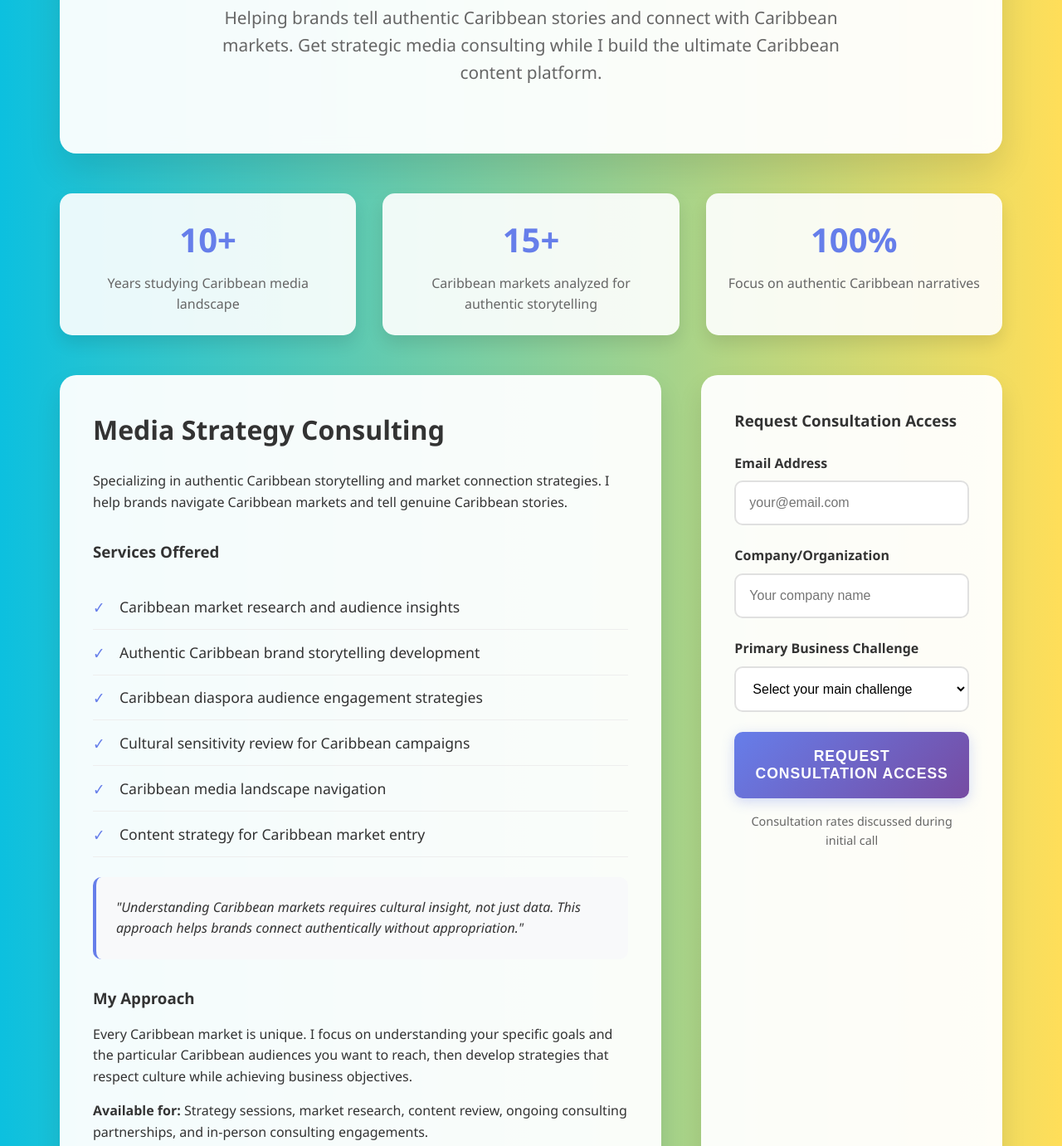
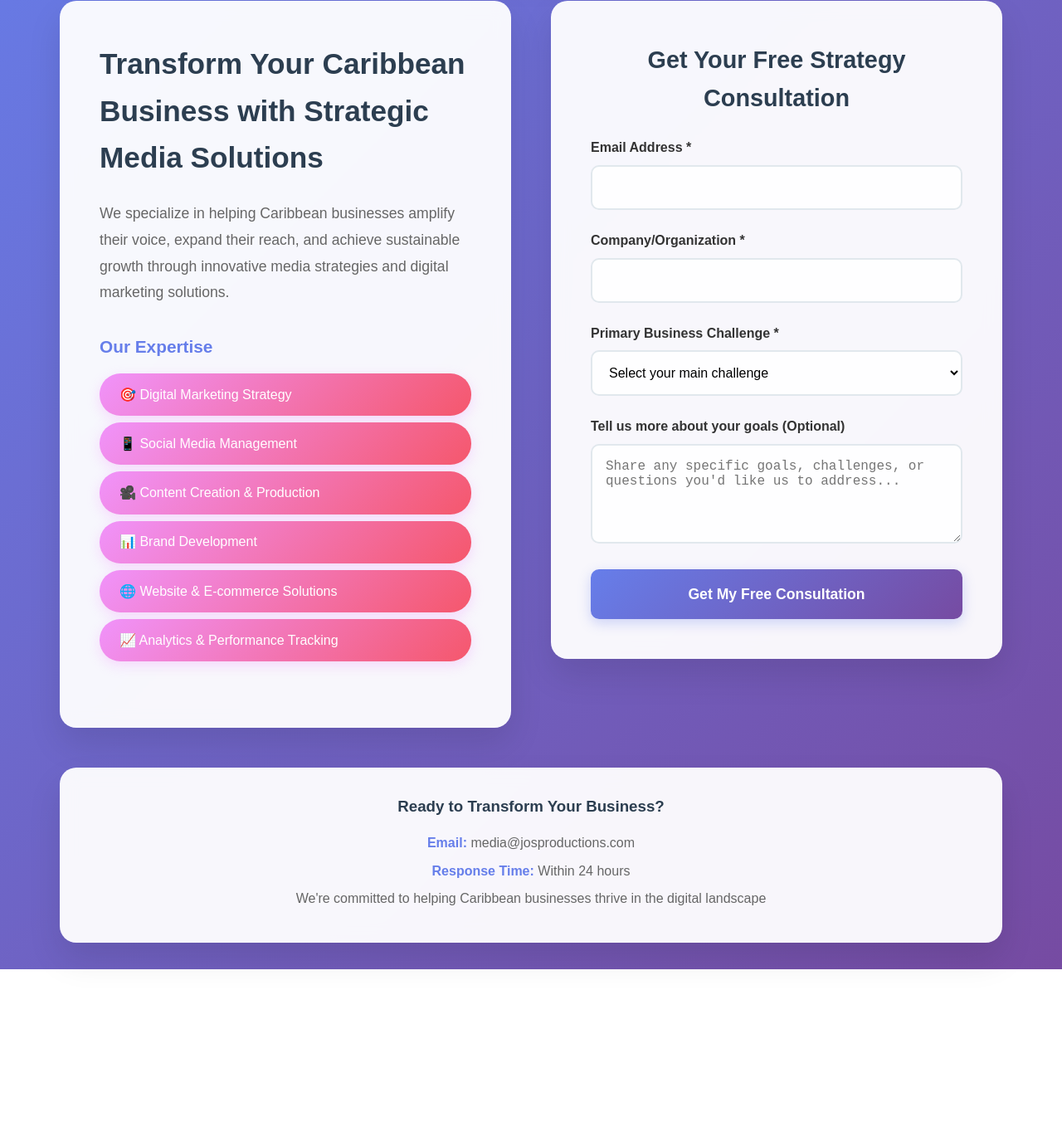
Before and after one commit to JOSMedia/Caribbean-Media-Consulting, a plain HTML site: page index.html in a window 1280 px wide. Shown: the part 248-1629 px from the top of the page at 83% size. After the commit the page ends 1416 px from the top, so only its background shows below. Drawn offline with Linux system fonts and the light colour scheme.

Commit message:
Update index.html

```diff
--- a/index.html
+++ b/index.html
@@ -3,7 +3,7 @@
 <head>
     <meta charset="UTF-8">
     <meta name="viewport" content="width=device-width, initial-scale=1.0">
-    <title>JOS PRODUCTIONS - Caribbean Business Intelligence</title>
+    <title>Caribbean Media Consulting - JOS Productions</title>
     <style>
         * {
             margin: 0;
@@ -12,10 +12,10 @@
         }
 
         body {
-            font-family: 'Segoe UI', Tahoma, Geneva, Verdana, sans-serif;
+            font-family: 'Arial', sans-serif;
             line-height: 1.6;
             color: #333;
-            background: linear-gradient(90deg, #0cc0df, #ffde59);
+            background: linear-gradient(135deg, #667eea 0%, #764ba2 100%);
             min-height: 100vh;
         }
 
@@ -25,411 +25,280 @@
             padding: 2rem;
         }
 
-        .hero {
+        header {
             background: rgba(255, 255, 255, 0.95);
             backdrop-filter: blur(10px);
+            padding: 2rem;
             border-radius: 20px;
-            padding: 3rem;
-            text-align: center;
             margin-bottom: 3rem;
             box-shadow: 0 20px 40px rgba(0, 0, 0, 0.1);
-            animation: fadeInUp 0.8s ease-out;
-        }
-
-        @keyframes fadeInUp {
-            from {
-                opacity: 0;
-                transform: translateY(30px);
-            }
-            to {
-                opacity: 1;
-                transform: translateY(0);
-            }
+            text-align: center;
         }
 
         .logo {
-            font-size: 3rem;
+            font-size: 2.5rem;
             font-weight: bold;
-            margin-bottom: 1rem;
-            background: linear-gradient(135deg, #667eea, #764ba2);
-            -webkit-background-clip: text;
-            -webkit-text-fill-color: transparent;
-            background-clip: text;
+            color: #2c3e50;
+            margin-bottom: 0.5rem;
+            text-shadow: 2px 2px 4px rgba(0, 0, 0, 0.1);
         }
 
-        .hero-headline {
-            font-size: 2.5rem;
-            font-weight: bold;
-            margin-bottom: 1rem;
-            color: #333;
+        .tagline {
+            color: #667eea;
+            font-size: 1.3rem;
+            font-weight: 500;
         }
 
-        .hero-subtext {
-            font-size: 1.3rem;
-            color: #666;
-            margin-bottom: 2rem;
-            max-width: 800px;
-            margin-left: auto;
-            margin-right: auto;
+        .main-content {
+            display: grid;
+            grid-template-columns: 1fr 1fr;
+            gap: 3rem;
+            align-items: start;
         }
 
-        .stats {
-            display: grid;
-            grid-template-columns: repeat(auto-fit, minmax(200px, 1fr));
-            gap: 2rem;
-            margin: 3rem 0;
+        .hero-section {
+            background: rgba(255, 255, 255, 0.95);
+            backdrop-filter: blur(10px);
+            padding: 3rem;
+            border-radius: 20px;
+            box-shadow: 0 20px 40px rgba(0, 0, 0, 0.1);
         }
 
-        .stat {
-            text-align: center;
-            padding: 1.5rem;
-            background: rgba(255, 255, 255, 0.9);
-            border-radius: 15px;
-            box-shadow: 0 10px 20px rgba(0, 0, 0, 0.1);
+        .hero-section h1 {
+            color: #2c3e50;
+            font-size: 2.2rem;
+            margin-bottom: 1.5rem;
+            font-weight: 700;
         }
 
-        .stat-number {
-            font-size: 2.5rem;
-            font-weight: bold;
-            color: #667eea;
-            display: block;
+        .hero-section p {
+            color: #666;
+            font-size: 1.1rem;
+            margin-bottom: 2rem;
+            line-height: 1.8;
         }
 
-        .stat-text {
-            font-size: 1rem;
-            color: #666;
-            margin-top: 0.5rem;
+        .services {
+            margin-bottom: 2rem;
         }
 
-        .two-column {
-            display: grid;
-            grid-template-columns: 2fr 1fr;
-            gap: 3rem;
-            margin-top: 3rem;
+        .services h3 {
+            color: #667eea;
+            margin-bottom: 1rem;
+            font-size: 1.3rem;
         }
 
-        .content-section {
-            background: rgba(255, 255, 255, 0.95);
-            border-radius: 20px;
-            padding: 2.5rem;
-            box-shadow: 0 15px 30px rgba(0, 0, 0, 0.1);
+        .services ul {
+            list-style: none;
+            padding-left: 0;
         }
 
-        .section-title {
-            font-size: 2rem;
-            font-weight: bold;
-            margin-bottom: 1.5rem;
-            color: #333;
+        .services li {
+            background: linear-gradient(135deg, #f093fb 0%, #f5576c 100%);
+            color: white;
+            padding: 0.8rem 1.5rem;
+            margin-bottom: 0.5rem;
+            border-radius: 25px;
+            font-weight: 500;
+            box-shadow: 0 5px 15px rgba(240, 147, 251, 0.3);
+            transform: translateX(0);
+            transition: all 0.3s ease;
         }
 
-        .service-list {
-            list-style: none;
-            margin: 1.5rem 0;
+        .services li:hover {
+            transform: translateX(10px);
+            box-shadow: 0 8px 25px rgba(240, 147, 251, 0.4);
         }
 
-        .service-list li {
-            padding: 0.8rem 0;
-            border-bottom: 1px solid #eee;
-            font-size: 1.1rem;
-            position: relative;
-            padding-left: 2rem;
+        .consultation-form {
+            background: rgba(255, 255, 255, 0.95);
+            backdrop-filter: blur(10px);
+            padding: 3rem;
+            border-radius: 20px;
+            box-shadow: 0 20px 40px rgba(0, 0, 0, 0.1);
         }
 
-        .service-list li:before {
-            content: "✓";
-            position: absolute;
-            left: 0;
-            color: #667eea;
-            font-weight: bold;
-            font-size: 1.2rem;
-        }
-
-        .form-section {
-            background: rgba(255, 255, 255, 0.95);
-            border-radius: 20px;
-            padding: 2.5rem;
-            box-shadow: 0 15px 30px rgba(0, 0, 0, 0.1);
-            position: sticky;
-            top: 2rem;
+        .consultation-form h2 {
+            color: #2c3e50;
+            margin-bottom: 1.5rem;
+            font-size: 1.8rem;
+            text-align: center;
         }
 
         .form-group {
             margin-bottom: 1.5rem;
         }
 
-        .form-group label {
+        label {
             display: block;
             margin-bottom: 0.5rem;
+            color: #333;
             font-weight: 600;
-            color: #333;
         }
 
-        .form-group input,
-        .form-group select,
-        .form-group textarea {
+        input, select, textarea {
             width: 100%;
             padding: 1rem;
-            border: 2px solid #e0e0e0;
+            border: 2px solid #e1e8ed;
             border-radius: 10px;
             font-size: 1rem;
             transition: all 0.3s ease;
+            background: rgba(255, 255, 255, 0.9);
+        }
+
+        input:focus, select:focus, textarea:focus {
+            outline: none;
+            border-color: #667eea;
+            box-shadow: 0 0 0 3px rgba(102, 126, 234, 0.1);
             background: white;
         }
 
-        .form-group input:focus,
-        .form-group select:focus,
-        .form-group textarea:focus {
-            outline: none;
-            border-color: #667eea;
-            box-shadow: 0 0 0 3px rgba(102, 126, 234, 0.1);
+        textarea {
+            height: 120px;
+            resize: vertical;
         }
 
-        .cta-button {
+        .submit-btn {
             width: 100%;
+            background: linear-gradient(135deg, #667eea 0%, #764ba2 100%);
+            color: white;
             padding: 1.2rem;
-            background: linear-gradient(135deg, #667eea, #764ba2);
-            color: white;
             border: none;
             border-radius: 10px;
             font-size: 1.1rem;
-            font-weight: bold;
+            font-weight: 600;
             cursor: pointer;
             transition: all 0.3s ease;
-            text-transform: uppercase;
-            letter-spacing: 1px;
-            box-shadow: 0 4px 15px rgba(102, 126, 234, 0.3);
+            box-shadow: 0 5px 15px rgba(102, 126, 234, 0.3);
         }
 
-        .cta-button:hover {
-            transform: translateY(-3px);
-            box-shadow: 0 6px 20px rgba(102, 126, 234, 0.4);
+        .submit-btn:hover {
+            transform: translateY(-2px);
+            box-shadow: 0 8px 25px rgba(102, 126, 234, 0.4);
         }
 
-        .testimonial {
-            background: #f8f9fa;
-            padding: 1.5rem;
-            border-radius: 10px;
-            margin: 1.5rem 0;
-            border-left: 4px solid #667eea;
-            font-style: italic;
+        .hidden {
+            display: none;
         }
 
-        .app-preview {
+        .contact-info {
             background: rgba(255, 255, 255, 0.95);
+            backdrop-filter: blur(10px);
+            padding: 2rem;
             border-radius: 20px;
-            padding: 2.5rem;
             margin-top: 3rem;
             text-align: center;
-            box-shadow: 0 15px 30px rgba(0, 0, 0, 0.1);
+            box-shadow: 0 20px 40px rgba(0, 0, 0, 0.1);
         }
 
-        .app-preview h3 {
-            font-size: 1.8rem;
-            margin-bottom: 1rem;
-            color: #333;
-        }
-
-        .coming-soon {
-            background: linear-gradient(135deg, #667eea, #764ba2);
-            color: white;
-            padding: 0.5rem 1rem;
-            border-radius: 20px;
-            font-size: 0.9rem;
-            font-weight: bold;
-            display: inline-block;
+        .contact-info h3 {
+            color: #2c3e50;
             margin-bottom: 1rem;
         }
 
-        .success-message {
-            display: none;
-            background: #d4edda;
-            color: #155724;
-            padding: 1.5rem;
-            border-radius: 10px;
-            margin-top: 1rem;
-            text-align: center;
+        .contact-info p {
+            color: #666;
+            margin-bottom: 0.5rem;
         }
 
-        .network-link {
-            background: #f8f9fa;
-            border: 1px solid #e9ecef;
-            border-radius: 10px;
-            padding: 1rem;
-            margin-top: 2rem;
-            text-align: center;
-        }
-
-        .network-link a {
+        .contact-info strong {
             color: #667eea;
-            text-decoration: none;
-            font-weight: 600;
-        }
-
-        .network-link a:hover {
-            text-decoration: underline;
         }
 
         @media (max-width: 768px) {
-            .two-column {
+            .main-content {
                 grid-template-columns: 1fr;
                 gap: 2rem;
             }
 
-            .hero-headline {
-                font-size: 2rem;
+            .hero-section, .consultation-form {
+                padding: 2rem;
             }
 
-            .hero-subtext {
-                font-size: 1.1rem;
+            .hero-section h1 {
+                font-size: 1.8rem;
             }
 
-            .stats {
-                grid-template-columns: 1fr;
-            }
-
-            .container {
-                padding: 1rem;
+            .logo {
+                font-size: 2rem;
             }
         }
     </style>
 </head>
 <body>
     <div class="container">
-        <div class="hero">
-            <div class="logo">JOS PRODUCTIONS</div>
-            <h1 class="hero-headline">Caribbean Media Strategy Consulting</h1>
-            <p class="hero-subtext">Helping brands tell authentic Caribbean stories and connect with Caribbean markets. Get strategic media consulting while I build the ultimate Caribbean content platform.</p>
-        </div>
+        <header>
+            <div class="logo">JOS Productions</div>
+            <div class="tagline">Caribbean Media Consulting Excellence</div>
+        </header>
 
-        <div class="stats">
-            <div class="stat">
-                <span class="stat-number">10+</span>
-                <div class="stat-text">Years studying Caribbean media landscape</div>
-            </div>
-            <div class="stat">
-                <span class="stat-number">15+</span>
-                <div class="stat-text">Caribbean markets analyzed for authentic storytelling</div>
-            </div>
-            <div class="stat">
-                <span class="stat-number">100%</span>
-                <div class="stat-text">Focus on authentic Caribbean narratives</div>
-            </div>
-        </div>
+        <div class="main-content">
+            <section class="hero-section">
+                <h1>Transform Your Caribbean Business with Strategic Media Solutions</h1>
+                <p>We specialize in helping Caribbean businesses amplify their voice, expand their reach, and achieve sustainable growth through innovative media strategies and digital marketing solutions.</p>
 
-        <div class="two-column">
-            <div class="content-section">
-                <h2 class="section-title">Media Strategy Consulting</h2>
-                <p>Specializing in authentic Caribbean storytelling and market connection strategies. I help brands navigate Caribbean markets and tell genuine Caribbean stories.</p>
+                <div class="services">
+                    <h3>Our Expertise</h3>
+                    <ul>
+                        <li>🎯 Digital Marketing Strategy</li>
+                        <li>📱 Social Media Management</li>
+                        <li>🎥 Content Creation & Production</li>
+                        <li>📊 Brand Development</li>
+                        <li>🌐 Website & E-commerce Solutions</li>
+                        <li>📈 Analytics & Performance Tracking</li>
+                    </ul>
+                </div>
+            </section>
 
-                <h3 style="margin-top: 2rem; margin-bottom: 1rem;">Services Offered</h3>
-                <ul class="service-list">
-                    <li>Caribbean market research and audience insights</li>
-                    <li>Authentic Caribbean brand storytelling development</li>
-                    <li>Caribbean diaspora audience engagement strategies</li>
-                    <li>Cultural sensitivity review for Caribbean campaigns</li>
-                    <li>Caribbean media landscape navigation</li>
-                    <li>Content strategy for Caribbean market entry</li>
-                </ul>
-
-                <div class="testimonial">
-                    "Understanding Caribbean markets requires cultural insight, not just data. This approach helps brands connect authentically without appropriation."
-                </div>
-
-                <h3 style="margin-top: 2rem; margin-bottom: 1rem;">My Approach</h3>
-                <p>Every Caribbean market is unique. I focus on understanding your specific goals and the particular Caribbean audiences you want to reach, then develop strategies that respect culture while achieving business objectives.</p>
-
-                <p style="margin-top: 1rem;"><strong>Available for:</strong> Strategy sessions, market research, content review, ongoing consulting partnerships, and in-person consulting engagements.</p>
-
-                <div class="network-link">
-                    <p><strong>Explore authentic Caribbean content:</strong></p>
-                    <a href="https://islandviewnetwork.com" target="_blank">Visit Island View Network →</a>
-                    <p style="font-size: 0.9rem; color: #666; margin-top: 0.5rem;">See our Caribbean storytelling in action</p>
-                </div>
-            </div>
-
-            <div class="form-section">
-                <h3 style="margin-bottom: 1.5rem;">Request Consultation Access</h3>
-
-                <form id="consultingForm" netlify name="consultation-request">
-                    <div class="form-group">
-                        <label for="email">Email Address</label>
-                        <input type="email" name="email" id="email" required placeholder="your@email.com">
+            <section class="consultation-form">
+                <h2>Get Your Free Strategy Consultation</h2>
+                <form action="/thank-you.html" method="POST" netlify-honeypot="bot-field" data-netlify="true" name="consultation-request">
+                    <div class="hidden">
+                        <label>Don't fill this out if you're human: <input name="bot-field" /></label>
                     </div>
 
                     <div class="form-group">
-                        <label for="company">Company/Organization</label>
-                        <input type="text" name="company" id="company" placeholder="Your company name">
+                        <label for="email">Email Address *</label>
+                        <input type="email" id="email" name="email" required>
                     </div>
 
                     <div class="form-group">
-                        <label for="challenge">Primary Business Challenge</label>
+                        <label for="company">Company/Organization *</label>
+                        <input type="text" id="company" name="company" required>
+                    </div>
+
+                    <div class="form-group">
+                        <label for="challenge">Primary Business Challenge *</label>
                         <select id="challenge" name="challenge" required>
                             <option value="">Select your main challenge</option>
-                            <option value="market-entry">Caribbean market entry</option>
-                            <option value="brand-positioning">Authentic brand positioning</option>
-                            <option value="media-strategy">Media strategy development</option>
-                            <option value="competitive-intelligence">Business intelligence needs</option>
-                            <option value="crisis-management">Crisis-proof business models</option>
-                            <option value="other">Other - will specify</option>
+                            <option value="brand-awareness">Increasing Brand Awareness</option>
+                            <option value="lead-generation">Lead Generation & Sales</option>
+                            <option value="social-media">Social Media Presence</option>
+                            <option value="content-strategy">Content Strategy</option>
+                            <option value="website-performance">Website & Online Performance</option>
+                            <option value="market-expansion">Market Expansion</option>
+                            <option value="competitor-analysis">Competitive Analysis</option>
+                            <option value="media-strategy">Overall Media Strategy</option>
+                            <option value="other">Other (please specify in message)</option>
                         </select>
                     </div>
 
-                    <button type="submit" class="cta-button">Request Consultation Access</button>
+                    <div class="form-group">
+                        <label for="message">Tell us more about your goals (Optional)</label>
+                        <textarea id="message" name="message" placeholder="Share any specific goals, challenges, or questions you'd like us to address..."></textarea>
+                    </div>
+
+                    <button type="submit" class="submit-btn">Get My Free Consultation</button>
                 </form>
-
-                <div class="success-message" id="successMessage">
-                    ✅ Request submitted! You'll receive exclusive Caribbean business intelligence and consultation details within 24 hours.
-                </div>
-
-                <p style="text-align: center; margin-top: 1rem; font-size: 0.9rem; color: #666;">
-                    Consultation rates discussed during initial call
-                </p>
-            </div>
+            </section>
         </div>
 
-        <div class="app-preview">
-            <div class="coming-soon">Coming Soon</div>
-            <h3>Caribbean Content Platform</h3>
-            <p>Building a comprehensive platform for Caribbean stories, insights, and cultural content. Join the waitlist to get early access when we launch.</p>
-
-            <div style="margin-top: 2rem;">
-                <strong style="color: #667eea;">Early Consulting Clients Get:</strong><br>
-                ✓ Platform beta access when available<br>
-                ✓ Exclusive content and insights<br>
-                ✓ Early adopter benefits<br>
-                ✓ Continued partnership opportunities
-            </div>
+        <div class="contact-info">
+            <h3>Ready to Transform Your Business?</h3>
+            <p><strong>Email:</strong> media@josproductions.com</p>
+            <p><strong>Response Time:</strong> Within 24 hours</p>
+            <p>We're committed to helping Caribbean businesses thrive in the digital landscape</p>
         </div>
-
-        <footer style="text-align: center; margin-top: 3rem; padding: 2rem; color: #666;">
-            <p>&copy; 2025 JOS Productions. All rights reserved.</p>
-            <p style="margin-top: 0.5rem;">
-                <a href="mailto:media@josproductions.com" style="color: #667eea; text-decoration: none;">media@josproductions.com</a>
-            </p>
-        </footer>
     </div>
-
-    <script>
-        document.getElementById('consultingForm').addEventListener('submit', function(e) {
-            e.preventDefault();
-
-            // Submit the form data to Netlify
-            const formData = new FormData(this);
-
-            fetch('/', {
-                method: 'POST',
-                headers: { "Content-Type": "application/x-www-form-urlencoded" },
-                body: new URLSearchParams(formData).toString()
-            })
-            .then(() => {
-                document.getElementById('successMessage').style.display = 'block';
-                this.reset();
-            })
-            .catch((error) => {
-                console.error('Error:', error);
-                alert('There was an error submitting your request. Please try again or email us directly.');
-            });
-        });
-    </script>
 </body>
 </html>
```
